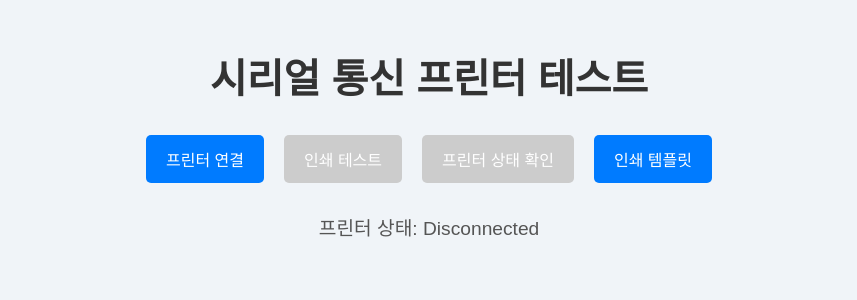
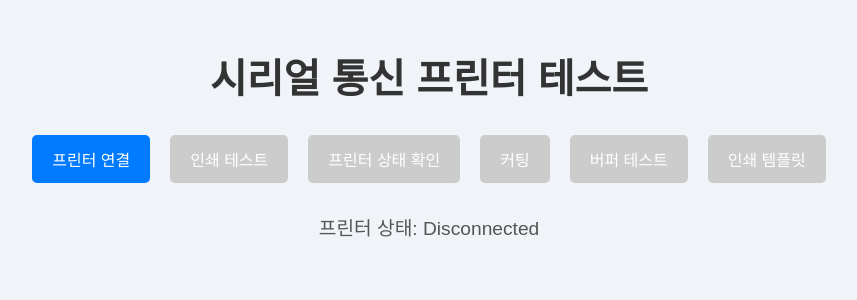
Before and after one commit to uthem150/Receipt-Printer-Serial-Test, a React (Create React App) app in the folder serial-test/: page / in a window 1280 px wide. Shown: the top 300 px of the page, without its empty margins (211-1068 px from the left). Built offline with nearby package versions, Linux system fonts and the light colour scheme.

Commit message:
커팅 버튼 추가 및 포트설정 문제 해결

```diff
--- a/serial-test/src/App.js
+++ b/serial-test/src/App.js
@@ -142,6 +142,94 @@ function App() {
     }
   };
 
+  // 커팅 함수
+  const cuttingFunc = async () => {
+    if (!port) {
+      alert("프린터가 연결되지 않았습니다.");
+      return;
+    }
+
+    try {
+      const writer = port.writable.getWriter(); // 쓰기 위한 writer 객체 생성
+
+      // 용지 피드 명령 (ESC d 3: 3라인 피드)
+      const feedCommand = new Uint8Array([0x1b, 0x64, 0x03]);
+      await writer.write(feedCommand);
+
+      // 용지 절단 명령 (GS V 1: 부분 절단)
+      const cutCommand = new Uint8Array([0x1d, 0x56, 0x01]);
+      await writer.write(cutCommand);
+
+      setPrinterStatus("Printing..."); // 인쇄 중 상태 업데이트
+      console.log("프린터 명령어 전송 완료 (시리얼)");
+
+      setPrinterStatus("Connected"); // 인쇄 후 상태를 다시 연결된 상태로 설정
+      writer.releaseLock(); // writer의 잠금을 해제
+    } catch (error) {
+      console.error("프린터 명령어 전송 실패:", error);
+      setPrinterStatus("Print Failed"); // 인쇄 실패 상태로 설정
+    }
+  };
+
+  // 인쇄 테스트 함수
+  const bufferTest = async () => {
+    if (!port) {
+      alert("프린터가 연결되지 않았습니다.");
+      return;
+    }
+
+    try {
+      const writer = port.writable.getWriter(); // 쓰기 위한 writer 객체 생성
+
+      // 한글 모드 설정 (ESC @)
+      const setKoreanMode = new Uint8Array([0x1b, 0x40]);
+      await writer.write(setKoreanMode);
+
+      for (let i = 0; i < 10; i++) {
+        // 가운데 정렬 설정 (ESC a 1)
+        const centerAlign = new Uint8Array([0x1b, 0x61, 0x01]);
+        await writer.write(centerAlign);
+
+        // 텍스트 출력 (가운데 정렬)
+        const centerText = iconv.encode("가운데\n", "cp949");
+        await writer.write(centerText);
+
+        // 왼쪽 정렬 설정 (ESC a 0)
+        const leftAlign = new Uint8Array([0x1b, 0x61, 0x00]);
+        await writer.write(leftAlign);
+
+        // 텍스트 출력 (왼쪽 정렬)
+        const leftText = iconv.encode("가운데\n", "cp949");
+        await writer.write(leftText);
+
+        // 오른쪽 정렬 설정 (ESC a 0)
+        const rightAlign = new Uint8Array([0x1b, 0x61, 0x02]);
+        await writer.write(rightAlign);
+
+        // 텍스트 출력 (왼쪽 정렬)
+        const rightText = iconv.encode("오른쪽\n", "cp949");
+        await writer.write(rightText);
+      }
+
+      // 용지 피드 명령 (ESC d 3: 3라인 피드)
+      const feedCommand = new Uint8Array([0x1b, 0x64, 0x03]);
+      await writer.write(feedCommand);
+
+      // 용지 절단 명령 (GS V 1: 부분 절단)
+      const cutCommand = new Uint8Array([0x1d, 0x56, 0x01]);
+      await writer.write(cutCommand);
+
+      setPrinterStatus("Printing..."); // 인쇄 중 상태 업데이트
+      console.log("프린터 명령어 전송 완료 (시리얼)");
+
+      setPrinterStatus("Connected"); // 인쇄 후 상태를 다시 연결된 상태로 설정
+      writer.releaseLock(); // writer의 잠금을 해제
+    } catch (error) {
+      console.error("프린터 명령어 전송 실패:", error);
+      setPrinterStatus("Print Failed"); // 인쇄 실패 상태로 설정
+    }
+  };
+
   // 프린터 상태 확인 함수
   const checkPrinterStatus = async () => {
     if (!port) {
@@ -213,11 +301,29 @@ function App() {
         프린터 상태 확인
       </button>
       <button
-        id="printButton"
+        id="cuttingButton"
+        onClick={cuttingFunc}
+        disabled={
+          printerStatus !== "Connected" && printerStatus !== "Printer Ready"
+        }
+      >
+        커팅
+      </button>
+      <button
+        id="bufferTestButton"
+        onClick={bufferTest}
+        disabled={
+          printerStatus !== "Connected" && printerStatus !== "Printer Ready"
+        }
+      >
+        버퍼 테스트
+      </button>
+      <button
+        id="printTemplateButton"
         onClick={printTemplate}
-        // disabled={
-        //   printerStatus !== "Connected" && printerStatus !== "Printer Ready"
-        // }
+        disabled={
+          printerStatus !== "Connected" && printerStatus !== "Printer Ready"
+        }
       >
         인쇄 템플릿
       </button>
--- a/serial-test/src/function/printReceipt.js
+++ b/serial-test/src/function/printReceipt.js
@@ -36,15 +36,6 @@ export const createReceiptTemplate = async (info) => {
   let writer; // writer 변수 선언
 
   try {
-    // 직렬 포트 열기
-    await selectedPort.open({
-      baudRate: 19200, // 보드레이트 설정
-      dataBits: 8, // 데이터 비트 설정
-      stopBits: 1, // 스톱 비트 설정
-      parity: "none", // 패리티 비트 설정
-      flowControl: "none", // 하드웨어 플로우 제어 설정
-    });
-
     writer = selectedPort.writable.getWriter(); // writer 변수에 값을 할당
 
     // 한글 모드 설정 (ESC @)
```
